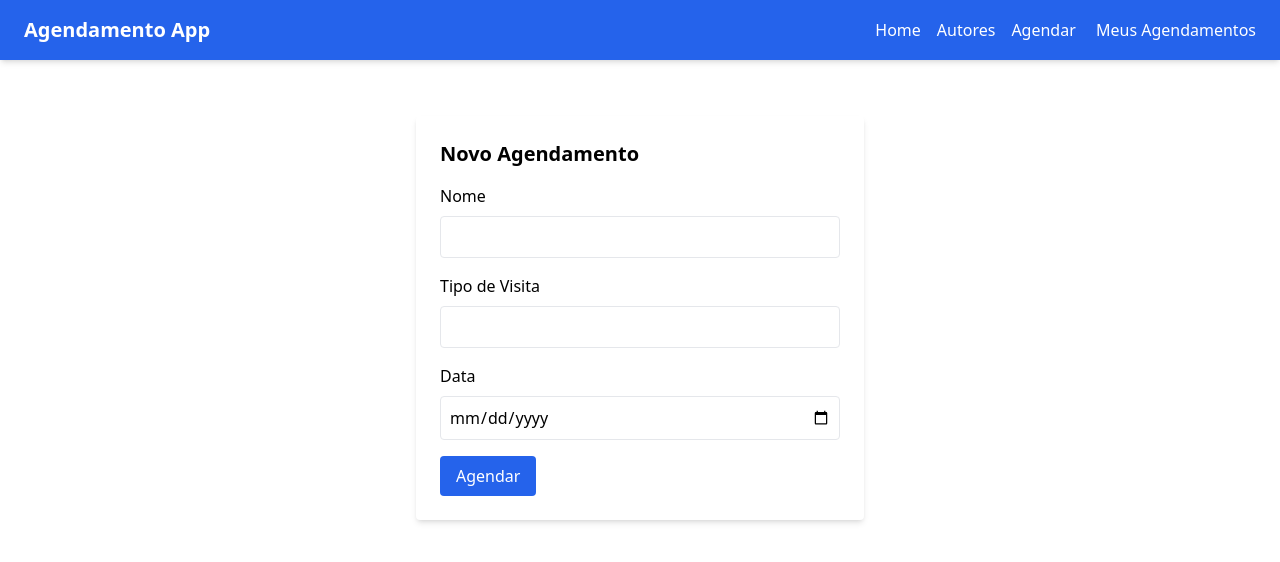
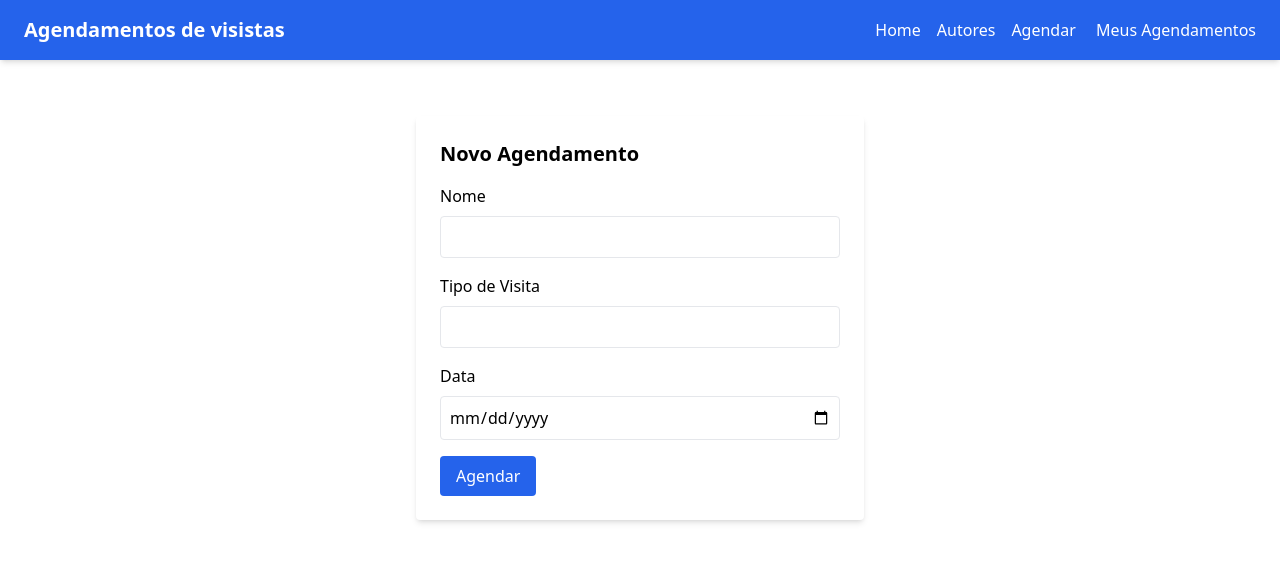
Before and after one commit to Diogo-Narciso/agendamentos-biblioteca, a React (Vite) app: page /agenda in a window 1280 px wide. Shown: the top 562 px of the page. Built offline with nearby package versions, Linux system fonts and the light colour scheme.

Commit message:
atualiza títulos para refletir melhor as funcionalidades de agendamento

```diff
--- a/src/components/Header.jsx
+++ b/src/components/Header.jsx
@@ -11,7 +11,7 @@ export default function Header() {
 
   return (
     <header className="bg-blue-600 text-white flex items-center justify-between px-6 py-4 shadow-md">
-      <h1 className="text-xl font-bold">Agendamento App</h1>
+      <h1 className="text-xl font-bold">Agendamentos de visistas</h1>
       <nav className="space-x-4">
         <Link to="/">Home</Link>
         <Link to="/autores">Autores</Link>
--- a/src/pages/Home.jsx
+++ b/src/pages/Home.jsx
@@ -37,8 +37,8 @@ export default function Home() {
             to="/agenda"
             className="bg-white text-blue-700 px-6 py-4 rounded-lg shadow-lg hover:bg-blue-100 transition w-full md:w-1/3"
           >
-            <h2 className="text-xl font-bold">Agenda</h2>
-            <p className="text-sm">Acompanhe a agenda dos dias disponíveis.</p>
+            <h2 className="text-xl font-bold">Agendar</h2>
+            <p className="text-sm">Faça seu agendamento aqui.</p>
           </Link>
         </div>
       </div>
```
